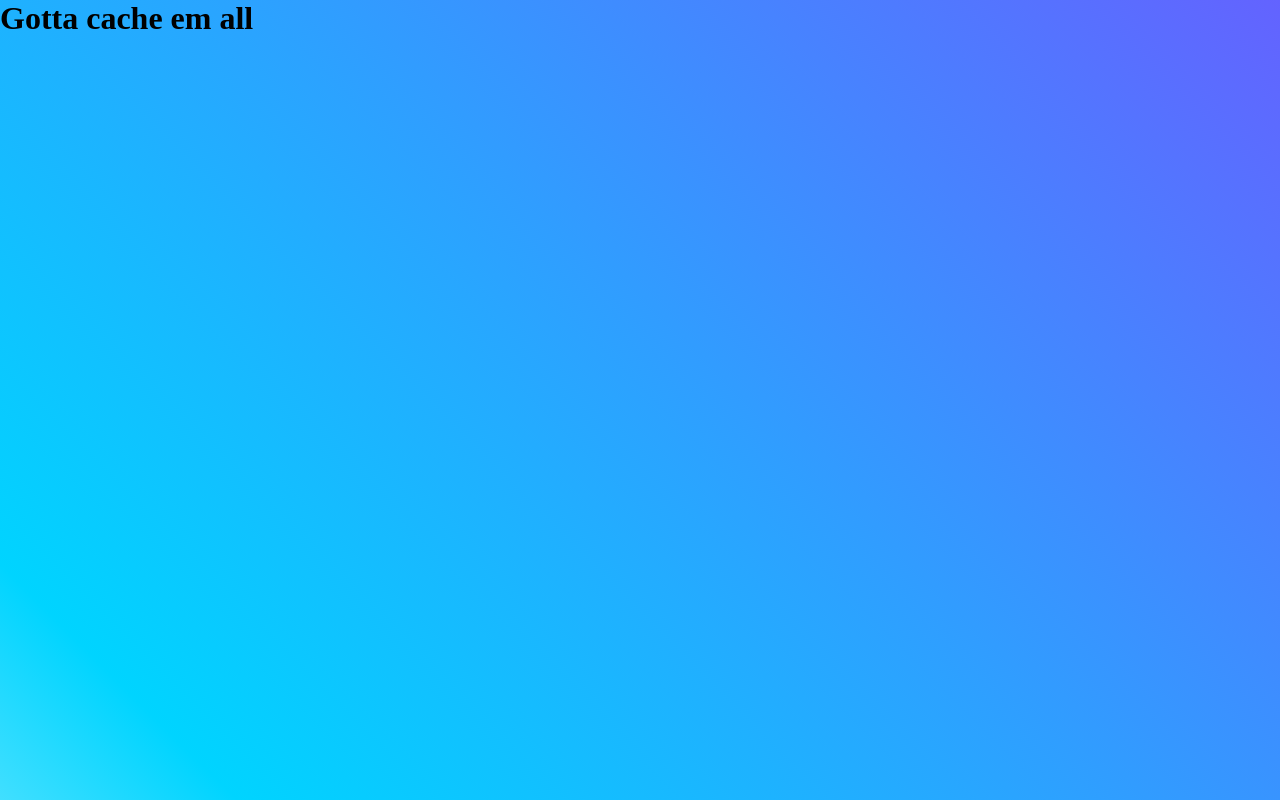
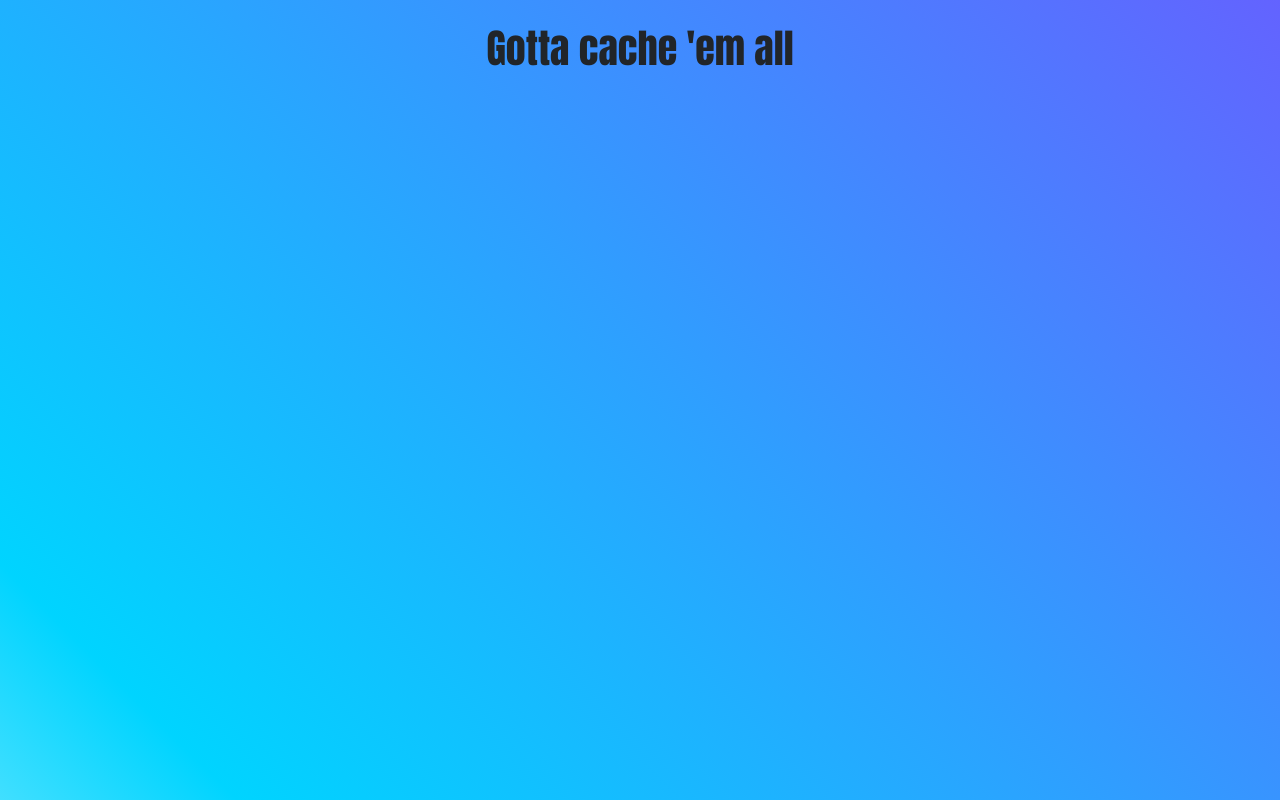
Before and after one commit to bitdern/nextjs-pokedex, a Next.js app: page / in a window 1280 px wide. Shown: the top 800 px of the page. Built offline with nearby package versions, Linux system fonts and the light colour scheme.

Commit message:
moved layout elements into _app

```diff
--- a/src/pages/_app.tsx
+++ b/src/pages/_app.tsx
@@ -1,6 +1,29 @@
-import '@/styles/globals.css'
-import type { AppProps } from 'next/app'
+import "bootstrap/dist/css/bootstrap.min.css";
+import "@/styles/globals.css";
+import type { AppProps } from "next/app";
+import { Anton } from "next/font/google";
+import { Container } from "react-bootstrap";
+import Head from "next/head";
+
+const anton = Anton({ subsets: ["latin"], weight: ["400"] });
 
 export default function App({ Component, pageProps }: AppProps) {
-  return <Component {...pageProps} />
+  return (
+    <>
+      <Head>
+        <title>Poke Cache</title>
+        <meta name="description" content="Generated by create next app" />
+        <meta name="viewport" content="width=device-width, initial-scale=1" />
+        <link rel="icon" href="/favicon.ico" />
+      </Head>
+
+      <div className={anton.className}>
+        <main>
+          <Container className="py-4 ">
+            <Component {...pageProps} />
+          </Container>
+        </main>
+      </div>
+    </>
+  );
 }
--- a/src/pages/index.tsx
+++ b/src/pages/index.tsx
@@ -1,21 +1,8 @@
-import Head from "next/head";
-import Image from "next/image";
-import { Inter } from "next/font/google";
-import styles from "@/styles/Home.module.css";
-
-const inter = Inter({ subsets: ["latin"] });
-
 export default function Home() {
   return (
     <>
-      <Head>
-        <title>Create Next App</title>
-        <meta name="description" content="Generated by create next app" />
-        <meta name="viewport" content="width=device-width, initial-scale=1" />
-        <link rel="icon" href="/favicon.ico" />
-      </Head>
       <div>
-        <h1>Gotta cache em all</h1>
+        <h1 className="text-center mb-4">Gotta cache &apos;em all</h1>
       </div>
     </>
   );
--- a/src/styles/globals.css
+++ b/src/styles/globals.css
@@ -1,6 +1,3 @@
-:root {
-}
-
 * {
   box-sizing: border-box;
   padding: 0;
```
